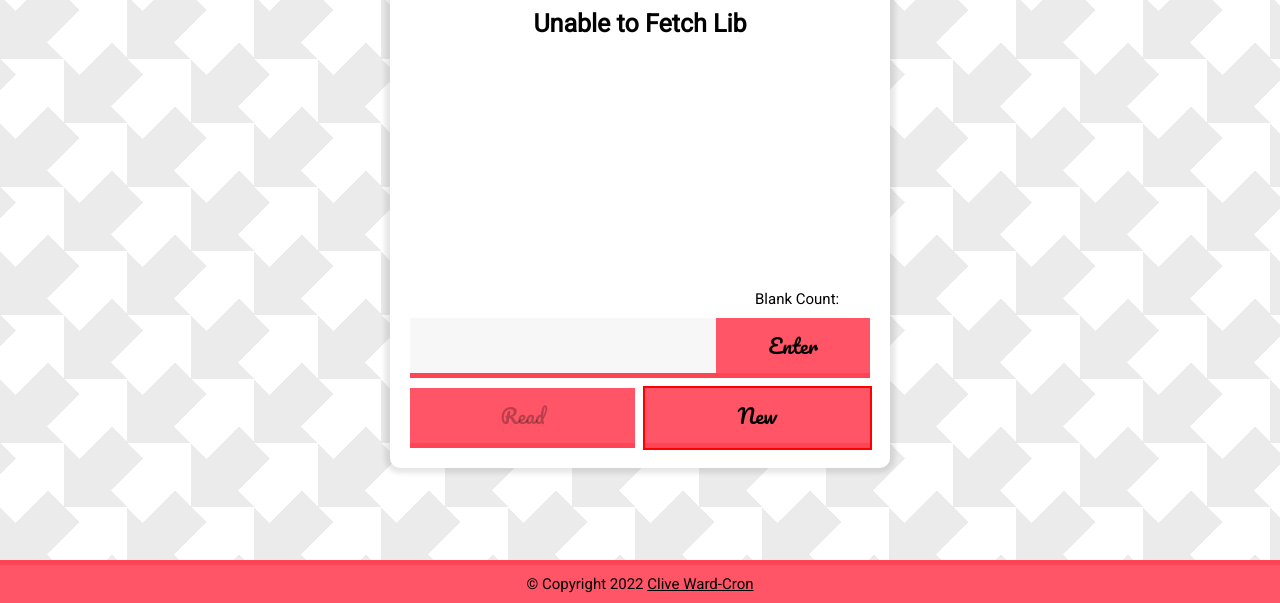
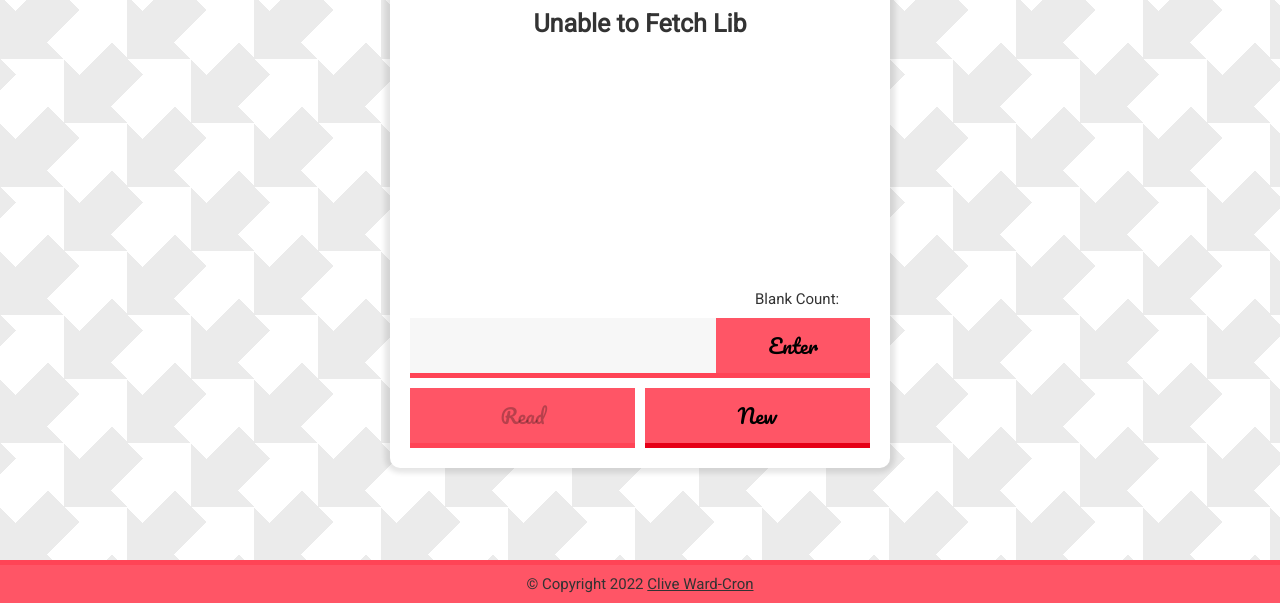
Before and after one commit to Clive-Ward-Cron/libz-reader, a plain HTML site: page index.html in a window 1280 px wide. Both pictures are taken after a click on the button "New". Shown: the part 197-800 px from the top of the page. Drawn offline with Linux system fonts and the light colour scheme; no server answers.

Commit message:
Added some focus styles for accessibility and fixed issue with 'restart' button click event on 'enter' keypress

```diff
--- a/main.js
+++ b/main.js
@@ -119,7 +119,7 @@ function btnToggle(e) {
     btn.classList.add("active");
     // If the target is the "New" or "Read" button
     // delay the click event and fire it on keyup instead.
-    if (btn.id === "new" || btn.id === "read") {
+    if (btn.id === "new" || btn.id === "read" || btn.innerText === "RESTART") {
       e.preventDefault();
       delayedClick = btn;
     }
--- a/style.css
+++ b/style.css
@@ -36,8 +36,16 @@ body {
       transparent 158px,
       #ebebeb 158px
     );
+  color: #333;
   background-color: #fff;
   background-size: 127px 128px;
+}
+
+a {
+  color: inherit;
+}
+a:hover {
+  text-decoration-thickness: 3px;
 }
 
 main {
@@ -200,12 +208,8 @@ main {
 
 .libzreader button:active,
 .libzreader button.active {
+  border-color: #e60017;
   top: 2px;
-}
-
-/* TODO: Add accessible focus on inputs and buttons */
-.libzreader button:focus {
-  outline: 2px solid red;
 }
 
 .libzreader button:nth-of-type(1) {
@@ -222,8 +226,15 @@ footer {
   text-align: center;
 }
 
-footer a {
-  color: black;
+/* Focus Styles */
+button:focus,
+input[type="text"]:focus {
+  border-color: #e60017;
+}
+a:focus {
+  outline: none;
+  text-decoration: underline;
+  text-decoration-thickness: 3px;
 }
 
 @media only screen and (max-width: 425px) {
```
